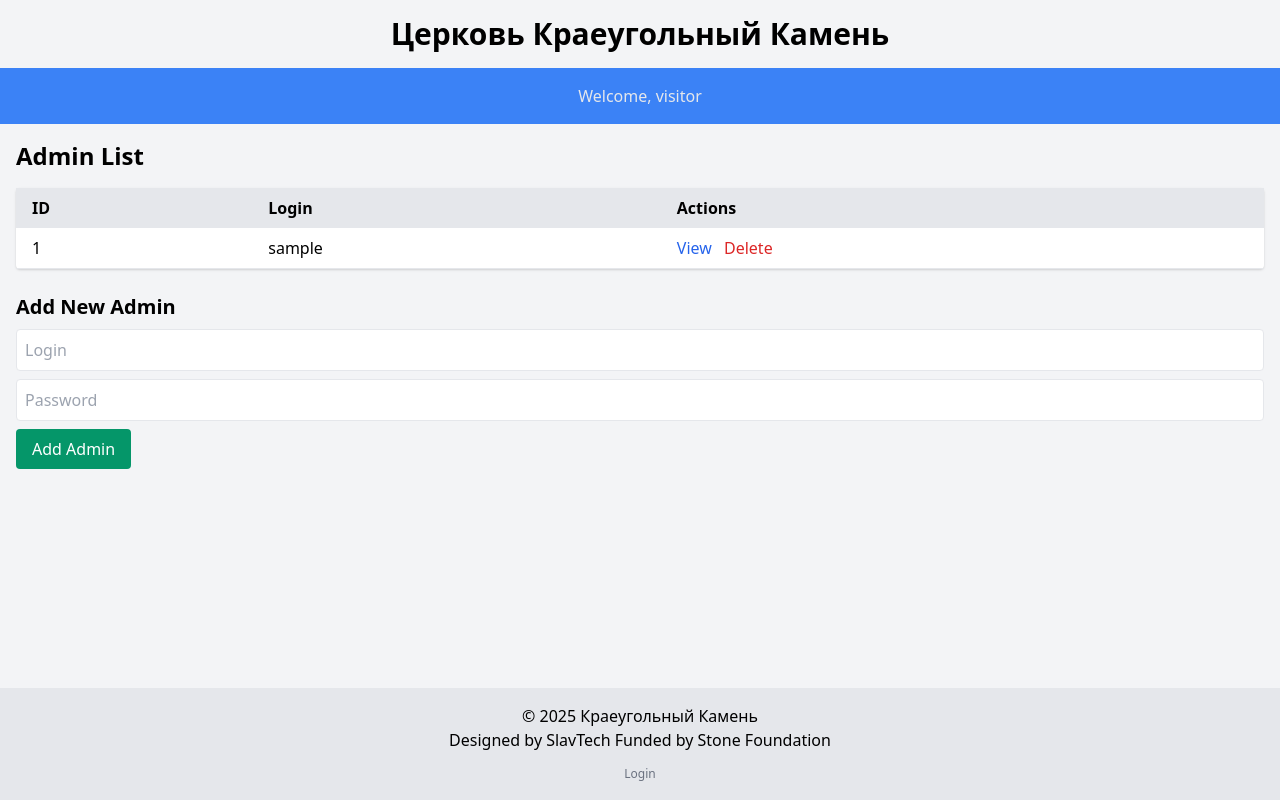
After one commit to Sviat6239/KeyStoneChurchWebSite, a Python web app: template templates/admins.html in a window 1280 px wide. The commit adds this page. Run offline with Jinja, Linux system fonts and the light colour scheme; the template is opened without the code that fills it: most values are stand-ins (such as "Sample title", 1, 10 or a date in 2020).

Commit message:
Add files via upload

```diff
--- a/admin.py
+++ b/admin.py
@@ -2,9 +2,9 @@ from main import Session, Admin
 
 def CreateDefaultAdmin():
     session = Session()
-    admin = session.query(Admin).filter_by(login="superadmin").first()
+    admin = session.query(Admin).filter_by(login="superadmin1").first()
     if admin:
-        print("superadmin already exist!")
+        print("superadmin1 already exist!")
         session.close()
         return
 
--- /dev/null
+++ b/templates/admins.html
@@ -0,0 +1,41 @@
+{% extends "base.html" %}
+
+{% block title %}Admins List{% endblock %}
+
+{% block content %}
+<h2 class="text-2xl font-semibold mb-4">Admin List</h2>
+
+<table class="min-w-full bg-white shadow rounded">
+    <thead>
+        <tr class="bg-gray-200 text-left">
+            <th class="py-2 px-4">ID</th>
+            <th class="py-2 px-4">Login</th>
+            <th class="py-2 px-4">Actions</th>
+        </tr>
+    </thead>
+    <tbody>
+        {% for admin in admins %}
+        <tr class="border-b hover:bg-gray-50">
+            <td class="py-2 px-4">{{ admin.id }}</td>
+            <td class="py-2 px-4">{{ admin.login }}</td>
+            <td class="py-2 px-4 space-x-2">
+                <a href="/admins/{{ admin.id }}" class="text-blue-600 hover:underline">View</a>
+                <form action="/admins/{{ admin.id }}" method="post" class="inline">
+                    <input type="hidden" name="_method" value="DELETE">
+                    <button type="submit" class="text-red-600 hover:underline">Delete</button>
+                </form>
+            </td>
+        </tr>
+        {% endfor %}
+    </tbody>
+</table>
+
+<div class="mt-6">
+    <h3 class="text-xl font-semibold mb-2">Add New Admin</h3>
+    <form action="/admins" method="post" class="space-y-2">
+        <input type="text" name="login" placeholder="Login" class="border p-2 rounded w-full">
+        <input type="password" name="password" placeholder="Password" class="border p-2 rounded w-full">
+        <button type="submit" class="bg-green-600 text-white px-4 py-2 rounded hover:bg-green-700">Add Admin</button>
+    </form>
+</div>
+{% endblock %}
--- a/templates/base.html
+++ b/templates/base.html
@@ -13,38 +13,47 @@
     <meta property="og:type" content="website">
 </head>
 
-<body class="bg-gray-100">
+<body class="bg-gray-100 flex flex-col min-h-screen">
     <header>
         <h1 class="text-3xl font-bold text-center py-4">Церковь Краеугольный Камень</h1>
+
         {% if user %}
-        <nav class="bg-blue-500 p-4 text-white">
-            <a href="/home" class="mr-4 hover:underline">Home</a>
-            <a href="/admins" class="mr-4 hover:underline">Admins</a>
-            <a href="/pages" class="mr-4 hover:underline">Pages</a>
-            <a href="/content_blocks" class="mr-4 hover:underline">Content Blocks</a>
-            <a href="/servants" class="mr-4 hover:underline">Servants</a>
-            <a href="/parishioners" class="mr-4 hover:underline">Parishioners</a>
-            <a href="/services" class="mr-4 hover:underline">Services</a>
-            <a href="/events" class="mr-4 hover:underline">Events</a>
-            <a href="/news" class="mr-4 hover:underline">News</a>
-            <a href="/posts" class="mr-4 hover:underline">Posts</a>
-            <a href="/needs" class="mr-4 hover:underline">Needs</a>
-            <form action="/logout" method="post" class="inline">
-                <button type="submit" class="hover:underline">Logout</button>
+        <nav class="bg-blue-500 p-4 text-white flex items-center justify-between">
+            <div class="flex space-x-4">
+                <a href="/" class="hover:underline">Home</a>
+                <a href="/admins" class="hover:underline">Admins</a>
+                <a href="/pages" class="hover:underline">Pages</a>
+                <a href="/content_blocks" class="hover:underline">Content Blocks</a>
+                <a href="/servants" class="hover:underline">Servants</a>
+                <a href="/parishioners" class="hover:underline">Parishioners</a>
+                <a href="/services" class="hover:underline">Services</a>
+                <a href="/events" class="hover:underline">Events</a>
+                <a href="/news" class="hover:underline">News</a>
+                <a href="/posts" class="hover:underline">Posts</a>
+                <a href="/needs" class="hover:underline">Needs</a>
+            </div>
+            <form action="/logout" method="post">
+                <button type="submit" class="hover:underline bg-red-600 px-3 py-1 rounded">Logout</button>
             </form>
+        </nav>
+        {% else %}
+        <nav class="bg-blue-500 p-4 text-white text-center">
+            <span class="text-gray-200">Welcome, visitor</span>
         </nav>
         {% endif %}
     </header>
 
-    <div class="container mx-auto p-4">
+    <main class="container mx-auto p-4 flex-grow">
         {% block content %}{% endblock %}
-    </div>
+    </main>
 
-    <footer class="mt-8 p-4 bg-gray-200 text-center">
+    <footer class="mt-auto p-4 bg-gray-200 text-center">
         <p>&copy; 2025 Краеугольный Камень</p>
         <p>Designed by SlavTech Funded by Stone Foundation</p>
         {% if not user %}
-        <a href="/login" class="text-blue-500 hover:underline">Login for admin</a>
+        <form action="/login" method="get" class="mt-2">
+            <button type="submit" class="text-gray-500 text-xs hover:text-gray-700">Login</button>
+        </form>
         {% endif %}
     </footer>
 
```
Also changed, not shown: main.py (+70 -15 lines), templates/error.html (added, +13 -0 lines).
